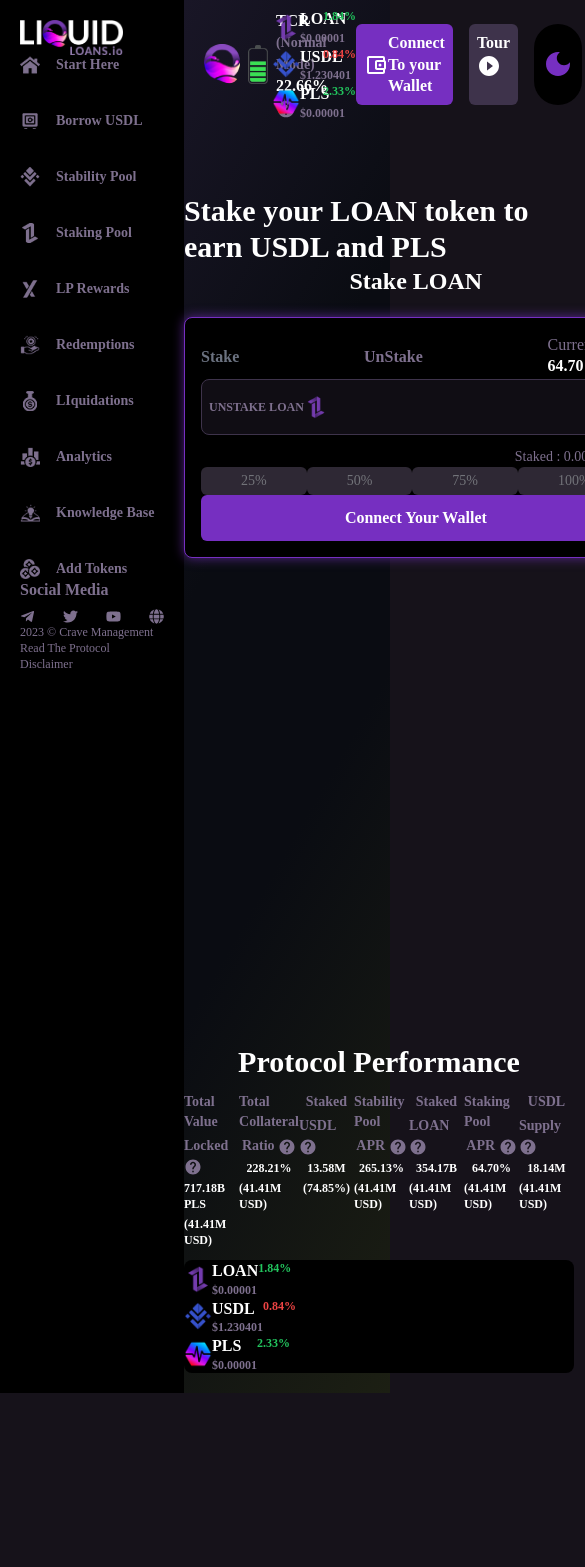
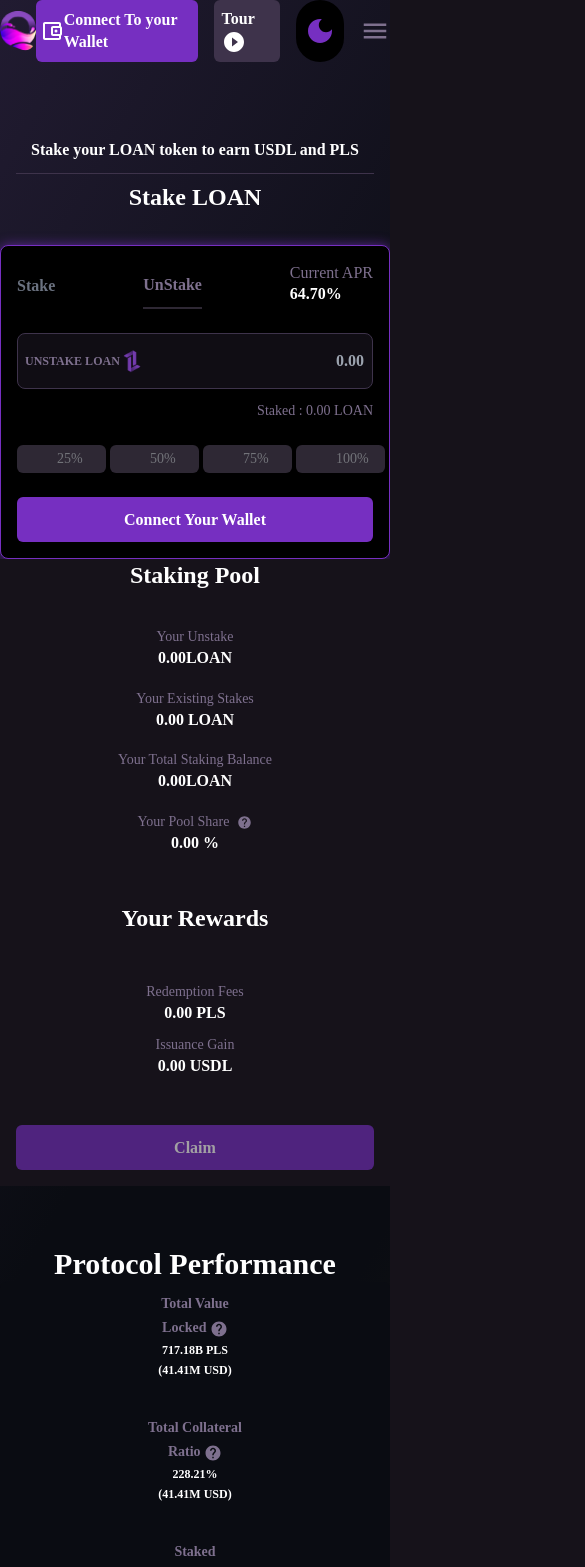
Before and after one commit to re-gis/liquit_client, a React (Vite) app: page /staking in a window 390 px wide. Shown: the top 1567 px of the page, 585 px wide, since content can reach past the window. Before the commit the page ends 1393 px from the top, so only its background shows below. Built offline with nearby package versions, Linux system fonts and the light colour scheme.

Commit message:
going responsiveness on  xs devices

```diff
--- a/src/App.tsx
+++ b/src/App.tsx
@@ -13,7 +13,7 @@
   return (
     <>
       <div className="flex main">
-        <div className="lg:w-[15%] md:w-0 sm:w-0 md:hidden lg:flex sm:hidden">
+        <div className="lg:w-[15%] xs:hidden md:hidden lg:flex sm:hidden">
           <SideBar openSideBar={openSideBar} />
         </div>
         <div className="w-full">
--- a/src/Stalking/Stalking.tsx
+++ b/src/Stalking/Stalking.tsx
@@ -55,24 +55,24 @@
       <div
         className={`flex  flex-col  justify-center mt-16 lg:gap-16 md:gap-16 sm:gap-8 pb-6 `}
       >
-        <div className="flex lg:flex-row md:flex-row sm:flex-col  items-center   justify-center   lg:gap-12 md:gap-5 sm:gap-3 lg:px-0 md:px-0 sm:px-8">
+        <div className="flex lg:flex-row md:flex-row sm:flex-col xs:flex-col items-center   justify-center   lg:gap-12 md:gap-5 sm:gap-3 xs:gap-3 lg:px-0 md:px-0 sm:px-8 xs:px-4">
           <hr className="   border-[#3e334b] lg:w-56 md:w-28  sm:w-0" />
-          <p className=" font-semibold text-3xl text-white ">
+          <p className=" font-semibold md:text-3xl sm:w-full sm:text-xl sm:self-center  text-white ">
             Stake your LOAN token to earn USDL and PLS
           </p>
-          <hr className="h-2   lg:w-56 md:w-28 border-[#3e334b] sm:w-full" />
+          <hr className="h-2   lg:w-56 md:w-28 border-[#3e334b] sm:w-full xs:w-full" />
         </div>
-        <div className="flex lg:flex-row md:flex-row sm:flex-col lg:gap-24 md:gap-8 sm:gap-5 lg:items-center md:items-center sm:items-start md:justify-center lg:justify-center sm:justify-start relative  ">
-          <div className="flex flex-col gap-5  items-center  flex-1 lg:max-w-[500px] md:max-w-[500px] sm:w-full">
+        <div className="flex lg:flex-row md:flex-row sm:flex-col xs:flex-col lg:gap-24 md:gap-8 sm:gap-5 lg:items-center md:items-center sm:items-start md:justify-center lg:justify-center sm:justify-start relative  ">
+          <div className="flex flex-col sm:gap-5 xs:gap-8  items-center  flex-1 lg:max-w-[500px] md:max-w-[500px] sm:w-full">
             <h1 className="text-2xl text-white font-semibold ">Stake LOAN</h1>
             <div
-              className="w-[100%] border border-[#762fc1] rounded-lg   flex flex-col lg:gap-16 md:gap-16 sm:gap-10 p-4 bg-black"
+              className="w-[100%] border border-[#762fc1] rounded-lg   flex flex-col lg:gap-16 md:gap-16 sm:gap-10 xs:gap-6 p-4 bg-black"
               style={shadowStyle}
             >
-              <div className="flex flex-row lg:gap-10 md:gap-2 justify-between">
+              <div className="flex flex-row lg:gap-10 md:gap-2 xs:gap-1 justify-between">
                 <button
                   className={` ${
-                    stake ? "lg:bg-[#2e2834] md:bg-[#2e2834] sm:border-b-4 border-[#2e2834]" : ""
+                    stake ? "lg:bg-[#2e2834] md:bg-[#2e2834] sm:border-b-4 xs:border-b-2 border-[#2e2834]" : ""
                   } text-gray-500 hover:text-white py-0 lg:px-8 md:px-5 sm:px-12 lg:rounded-lg md:rounded-lg sm:rounded-none`}
                   onClick={handleStake}
                 >
@@ -80,7 +80,7 @@
                 </button>
                 <button
                   className={`  hover:text-white py-3 lg:px-12 md:px-5 sm:px-12 lg:rounded-lg md:rounded-lg sm:rounded-none ${
-                    stake ? "text-gray-500" : "lg:bg-[#2e2834] md:bg-[#2e2834] sm:border-b-4 border-[#2e2834]"
+                    stake ? "text-gray-500" : "lg:bg-[#2e2834] md:bg-[#2e2834] sm:border-b-4 xs:border-b-2 border-[#2e2834]"
                   }`}
                   onClick={handleUnstake}
                 >
@@ -109,17 +109,17 @@
                   {stake ? "Wallet" : "Staked"} : 0.00 LOAN
                 </p>
               </div>
-              <div className="flex flex-row lg:gap-3 md:gap-3 sm:gap-1 w-full justify-between items-center">
-                <button className="rounded-md md:max-w-[25%] lg:max-w-[25%] sm:flex-1 hover:bg-[#3e334b] bg-[#2e2834] text-[#727379] hover:text-white font-extralight text-sm py-1 px-10">
+              <div className="flex flex-row lg:gap-3 md:gap-3 sm:gap-1 xs:gap-1 w-full justify-between items-center">
+                <button className="rounded-md max-w-[25%]  hover:bg-[#3e334b] bg-[#2e2834] text-[#727379] hover:text-white font-extralight text-sm py-1 px-10">
                   25%
                 </button>
-                <button className="rounded-md md:max-w-[25%] lg:max-w-[25%] sm:flex-1 hover:bg-[#3e334b] bg-[#2e2834] text-[#727379] hover:text-white font-extralight text-sm py-1 px-10">
+                <button className="rounded-md max-w-[25%]   hover:bg-[#3e334b] bg-[#2e2834] text-[#727379] hover:text-white font-extralight text-sm py-1 px-10">
                   50%
                 </button>
-                <button className="rounded-md md:max-w-[25%] lg:max-w-[25%] sm:flex-1 hover:bg-[#3e334b] bg-[#2e2834] text-[#727379] hover:text-white font-extralight text-sm py-1 px-10">
+                <button className="rounded-md max-w-[25%]   hover:bg-[#3e334b] bg-[#2e2834] text-[#727379] hover:text-white font-extralight text-sm py-1 px-10">
                   75%
                 </button>
-                <button className="rounded-md md:max-w-[25%] lg:max-w-[25%] sm:flex-1 hover:bg-[#3e334b] bg-[#2e2834] text-[#727379] hover:text-white font-extralight text-sm py-1 px-10">
+                <button className="rounded-md max-w-[25%] hover:bg-[#3e334b] bg-[#2e2834] text-[#727379] hover:text-white font-extralight text-sm py-1 px-10">
                   100%
                 </button>
               </div>
@@ -128,27 +128,27 @@
               </button>
             </div>
           </div>
-          <div className="flex flex-1 flex-col gap-5  items-center lg:max-w-[500px] md:max-w-[500px] sm:w-full lg:bg-inherit md:bg-inherit sm:bg-[#16121A] ">
+          <div className="flex flex-1 flex-col gap-5  items-center lg:max-w-[500px] md:max-w-[500px] sm:w-full xs:w-full lg:bg-inherit md:bg-inherit sm:bg-[#16121A] xs:bg-[#16121A] ">
             <h1 className="text-2xl text-white font-semibold ">Staking Pool</h1>
             <div className="w-full flex flex-col gap-12 p-4">
               <div className="flex flex-col gap-5">
-                <div className="flex lg:flex-row md:flex-row sm:flex-col justify-between items-center">
+                <div className="flex lg:flex-row md:flex-row sm:flex-col  xs:flex-col justify-between items-center">
                   <p className="text-sm font-light">
                     Your {stake ? "New Stake" : "Unstake"}
                   </p>
                   <p className="text-white">{loan}LOAN</p>
                 </div>
-                <div className="flex lg:flex-row md:flex-row sm:flex-col  justify-between items-center">
+                <div className="flex lg:flex-row md:flex-row sm:flex-col xs:flex-col  justify-between items-center">
                   <p className="text-sm font-light">Your Existing Stakes</p>
                   <p className="text-white">0.00 LOAN</p>
                 </div>
-                <div className="flex lg:flex-row md:flex-row sm:flex-col  justify-between items-center">
+                <div className="flex lg:flex-row md:flex-row sm:flex-col xs:flex-col  justify-between items-center">
                   <p className="text-sm font-light">
                     Your Total Staking Balance
                   </p>
                   <p className="text-white">{loan}LOAN</p>
                 </div>
-                <div className="flex lg:flex-row md:flex-row sm:flex-col  justify-between items-center">
+                <div className="flex lg:flex-row md:flex-row sm:flex-col xs:flex-col  justify-between items-center">
                   <p className="text-sm font-light flex flex-row gap-2">
                     <span>Your Pool Share</span>
                     <span
@@ -166,11 +166,11 @@
                 Your Rewards
               </h1>
               <div className="flex flex-col gap-3">
-                <div className="flex lg:flex-row md:flex-row sm:flex-col justify-between items-center">
+                <div className="flex lg:flex-row md:flex-row sm:flex-col xs:flex-col justify-between items-center">
                   <p className="text-sm font-light">Redemption Fees</p>
                   <p className="text-white">0.00 PLS</p>
                 </div>
-                <div className="flex lg:flex-row md:flex-row sm:flex-col  justify-between items-center">
+                <div className="flex lg:flex-row md:flex-row sm:flex-col  xs:flex-col justify-between items-center">
                   <p className="text-sm font-light">Issuance Gain</p>
                   <p className="text-white">0.00 USDL</p>
                 </div>
--- a/src/components/Footer.tsx
+++ b/src/components/Footer.tsx
@@ -64,13 +64,13 @@
     // Add other styles as needed
   };
   return (
-    <div className="flex mt-9 md:w-[90%] lg:w-[90%] sm:w-full justify-center flex-col md:gap-3 lg:gap-3 sm:gap-0">
+    <div className="flex mt-9 md:w-[90%] lg:w-[90%] sm:w-full xs:w-full justify-center flex-col md:gap-3 lg:gap-3 sm:gap-0">
       <h1 className="self-center font-semibold text-3xl text-white">
         Protocol Performance
       </h1>
 
-      <div className="flex lg:flex-row md:flex-row sm:flex-col rounded-md py-3 justify-center lg:items-start md:items-start sm:items-center lg:gap-0 md:gap-0 sm:gap-8 lg:bg-[#111017]   sm:bg-[#0a0c12] lg:w-[100%]">
-        <div className="flex flex-col gap-1 w-[20%] items-center text-xs   lg:border-r  md:border-r sm:border-none border-[#272531]">
+      <div className="flex lg:flex-row md:flex-row sm:flex-col xs:flex-col rounded-md py-3 justify-center lg:items-start md:items-start sm:items-center xs:items-start lg:gap-0 md:gap-0 sm:gap-8 xs:gap-10 lg:bg-[#111017]   sm:bg-[#0a0c12]  xs:bg-[#0a0c12] lg:w-[100%]">
+        <div className="flex flex-col gap-1 md:w-[20%]  sm:w-full xs:w-full items-center text-xs   lg:border-r  md:border-r sm:border-none  xs:border-none border-[#cac2f3]">
           <p className="text-sm">Total Value</p>
           <p className="text-sm">
             <span>Locked</span>{" "}
@@ -96,7 +96,7 @@
             ""
           )}
         </div>
-        <div className="flex flex-col gap-1 w-[20%] items-center text-xs  lg:border-r  md:border-r sm:border-none border-[#272531]">
+        <div className="flex flex-col gap-1 md:w-[20%]  sm:w-full xs:w-full items-center text-xs  lg:border-r  md:border-r sm:border-none xs:border-none border-[#272531]">
           <p className="text-sm">Total Collateral</p>
           <p className="text-sm">
             <span>Ratio</span>{" "}
@@ -122,7 +122,7 @@
             ""
           )}
         </div>
-        <div className="flex flex-col gap-1 w-[20%] items-center text-xs  lg:border-r  md:border-r sm:border-none border-[#272531]">
+        <div className="flex flex-col gap-1 md:w-[20%]  sm:w-full xs:w-full items-center text-xs  lg:border-r  md:border-r sm:border-none xs:border-none border-[#272531]">
           <p className="text-sm">Staked</p>
           <p className="text-sm">
             <span>USDL</span>{" "}
@@ -148,7 +148,7 @@
             ""
           )}
         </div>
-        <div className="flex flex-col gap-1 w-[20%] items-center text-xs  lg:border-r  md:border-r sm:border-none border-[#272531]">
+        <div className="flex flex-col gap-1 md:w-[20%]  sm:w-full xs:w-full items-center text-xs  lg:border-r  md:border-r sm:border-none xs:border-none border-[#272531]">
           <p className="text-sm">Stability Pool</p>
           <p className="text-sm">
             <span>APR</span>{" "}
@@ -174,7 +174,7 @@
             ""
           )}
         </div>
-        <div className="flex flex-col gap-1 w-[20%] items-center text-xs  lg:border-r  md:border-r sm:border-none border-[#272531]">
+        <div className="flex flex-col gap-1 md:w-[20%]  sm:w-full xs:w-full items-center text-xs  lg:border-r  md:border-r sm:border-none xs:border-none border-[#272531]">
           <p className="text-sm">Staked</p>
           <p className="text-sm">
             <span>LOAN</span>{" "}
@@ -199,7 +199,7 @@
             ""
           )}
         </div>
-        <div className="flex flex-col gap-1 w-[20%] items-center text-xs  lg:border-r  md:border-r sm:border-none border-[#272531]">
+        <div className="flex flex-col gap-1 md:w-[20%]  sm:w-full xs:w-full items-center text-xs  lg:border-r  md:border-r sm:border-none xs:border-none border-[#272531]">
           <p className="text-sm">Staking Pool</p>
           <p className="text-sm">
             <span>APR</span>{" "}
@@ -224,7 +224,7 @@
             ""
           )}
         </div>
-        <div className="flex flex-col gap-1 w-[20%] items-center text-xs  ">
+        <div className="flex flex-col gap-1 md:w-[20%]  sm:w-full xs:w-full items-center text-xs  ">
           <p className="text-sm">USDL</p>
           <p className="text-sm">
             <span>Supply</span>{" "}
@@ -249,7 +249,7 @@
           )}
         </div>
       </div>
-      <div className="md:flex lg:hidden lg:flex-row  sm:flex bg-black items-center justify-center md:gap-12 sm:gap-8  md:p-10 sm:p-8 rounded-lg mb-5">
+      <div className="md:flex lg:hidden lg:flex-row  sm:flex xs:flex bg-black items-center justify-center md:gap-12 sm:gap-8 xs:gap-2  md:p-10 sm:p-8 xs:p-6 rounded-lg mb-5">
         <div className="flex">
           <div className="flex flex-row  items-center">
             <img
--- a/src/components/Header.tsx
+++ b/src/components/Header.tsx
@@ -25,19 +25,19 @@
   };
 
   return (
-    <div className="flex flex-row  items-center justify-between   py-2 p-5 relative">
+    <div className="flex flex-row  items-center justify-between   py-2 sm:p-5 lg:p-5 md:p-5 xs:p-0 relative">
       <div className="flex flex-row gap-2 items-center">
         <img
           src="/images/logo.png"
           alt="logo"
           className=" h-[40px] w-[40px] md:block sm:block lg:hidden"
         />
-        <img src="/images/battery.png" alt="" className="h=[14px] w-[20px]" />
-        <div>
+        <img src="/images/battery.png" alt="" className="h-[28px] w-[20px] xs:hidden sm:block md:block lg:block" />
+        <div className="xs:hidden sm:block md:block lg:block">
           <p>
             {" "}
             <span className="text-white">TCR</span>{" "}
-            <span className="text-sm">(Normal Mode)</span>
+            <span className=" lg:text-sm md:text-sm sm:text-xs">(Normal Mode)</span>
           </p>
           <div>
             <span className="text-white">22.66% </span>
@@ -52,7 +52,7 @@
         </div>
       </div>
 
-      <div className="lg:flex flex-row  gap-12 items-center  justify-center md:hidden sm:hidden">
+      <div className="lg:flex flex-row  gap-12 items-center  justify-center md:hidden sm:hidden xs:hidden">
         <div className="flex">
           <div className="flex flex-row  items-center">
             <img
@@ -101,7 +101,7 @@
       <div className="flex flex-row gap-4">
         <Link
           to="#"
-          className=" rounded-md bg-[#762fc1] text-white  p-2 hover:bg-[#3e334b] flex justify-center items-center "
+          className=" rounded-md bg-[#762fc1] text-white  lg:p-2 md:p-2 sm:p-1 xs:p-1 hover:bg-[#3e334b] flex justify-center items-center "
         >
           <span>
             <AccountBalanceWalletOutlinedIcon />
--- a/tailwind.config.js
+++ b/tailwind.config.js
@@ -3,7 +3,8 @@
   content: ["./index.html", "./src/**/*.{js,ts,jsx,tsx}"],
   theme: {
     screens: {
-      'sm': '410px',
+      'xs':'320px',
+      'sm': '480px',
       // => @media (min-width: 640px) { ... }
 
       'md': '768px',
```
